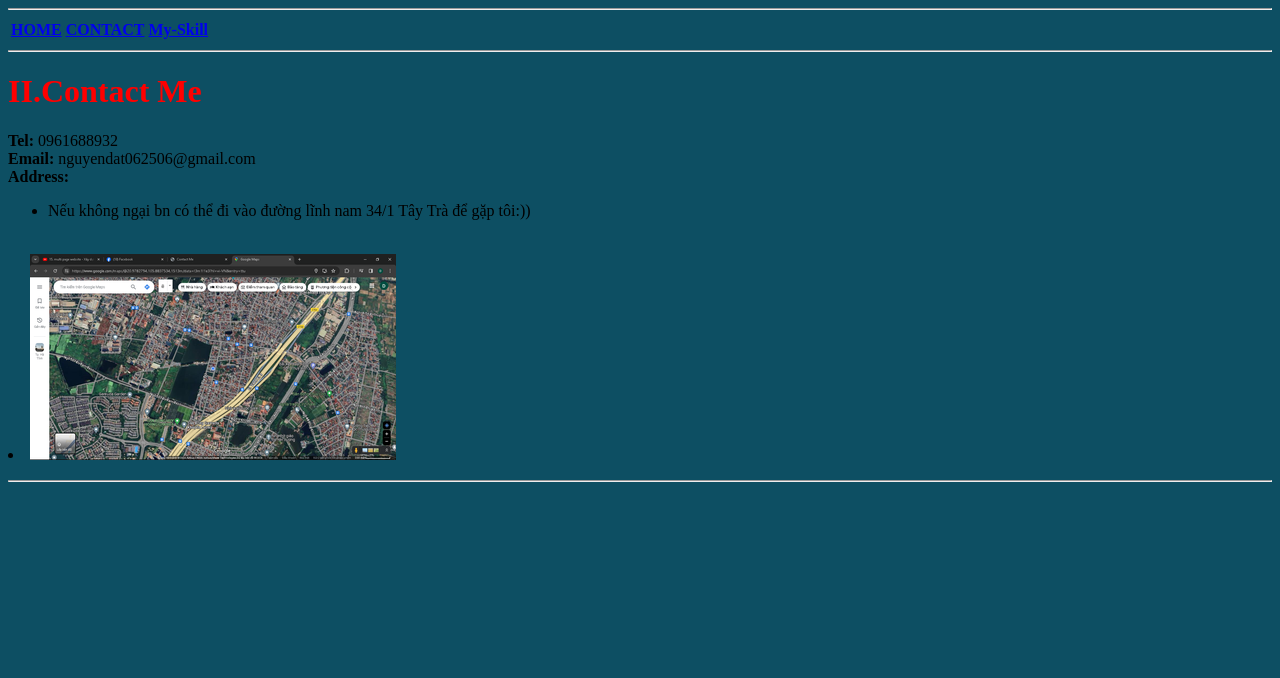
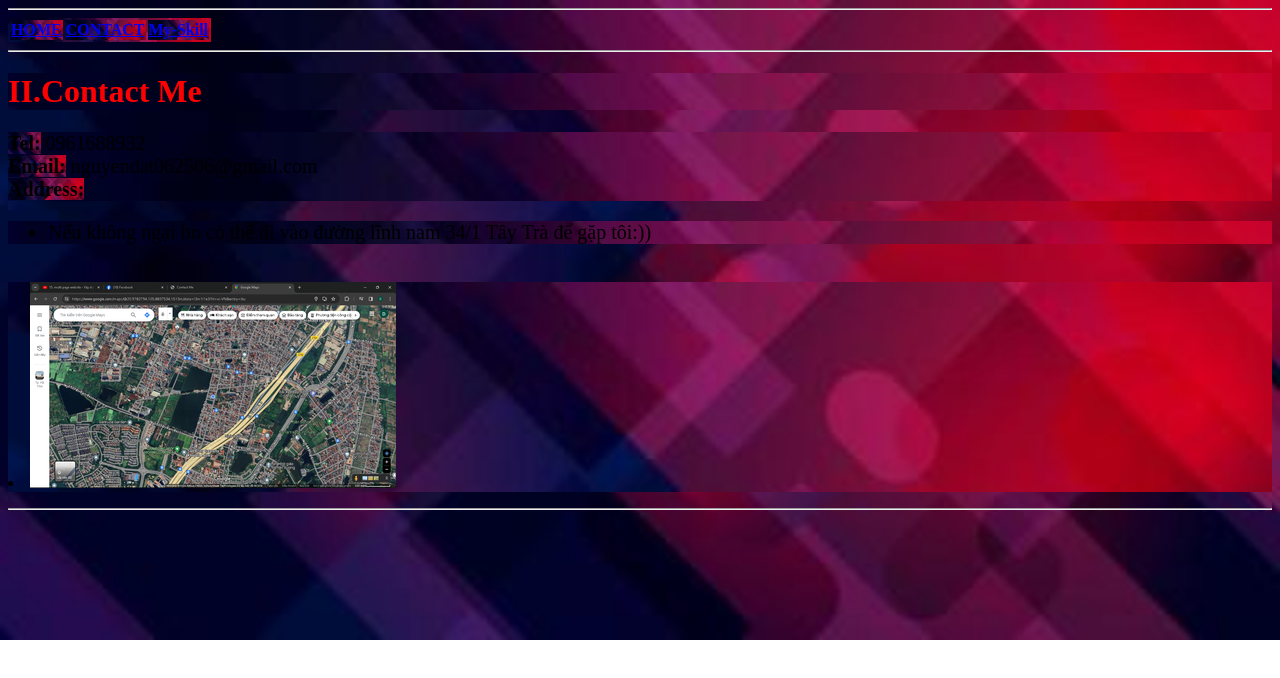
Before and after one commit to 12-DAT-17A1/PROJECT_WEBSITE, a plain HTML site: page more-info/contact.html in a window 1280 px wide. Drawn offline with Linux system fonts and the light colour scheme.

Commit message:
cập nhập thêm

```diff
--- a/CSS/style.css
+++ b/CSS/style.css
@@ -2,8 +2,10 @@ h1{
     color: red;
 }
 *{
-    background-color: rgb(13, 79, 99);
+    background-image: url("../assets/images/background.jpg");
+    background-size: cover;
+    background-repeat: no-repeat;
 }
 .chuthuong{
-    font-size: 16px;
+    font-size: 20px;
 }
--- a/more-info/contact.html
+++ b/more-info/contact.html
@@ -15,9 +15,9 @@
         <tr>
           <th><a href="../index.html">HOME</a></th>
           <!-- 2. Điều hướng đến contact.html -->
-          <th><a href="./more-info/contact.html">CONTACT</a></th>
+          <th><a href="./contact.html">CONTACT</a></th>
           <!-- 3. Điều hướng đến my-skill.html -->
-          <th><a href="./more-info/my-skill.html">My-Skill</a></th>
+          <th><a href="./my-skill.html">My-Skill</a></th>
         </tr>
       </thead>
     </table>
@@ -28,7 +28,7 @@
       <b>Tel:</b> 0961688932 <br />
       <b>Email:</b> nguyendat062506@gmail.com<br />
       <b>Address:</b><br />
-      <ul><li>Nếu không ngại bn có thể đi vào đường lĩnh nam 34/1 Tây Trà để gặp tôi:))</li></ul>
+      <ul class="chuthuong"><li>Nếu không ngại bn có thể đi vào đường lĩnh nam 34/1 Tây Trà để gặp tôi:))</li></ul>
       <br />
       <li><img src="../assets/images/diachinha.png" alt=""></li>
     </p>
```
Also changed, not shown: index.html (+1 -1 lines), more-info/my-skill.html (+2 -2 lines), assets/images/background.jpg (added).
